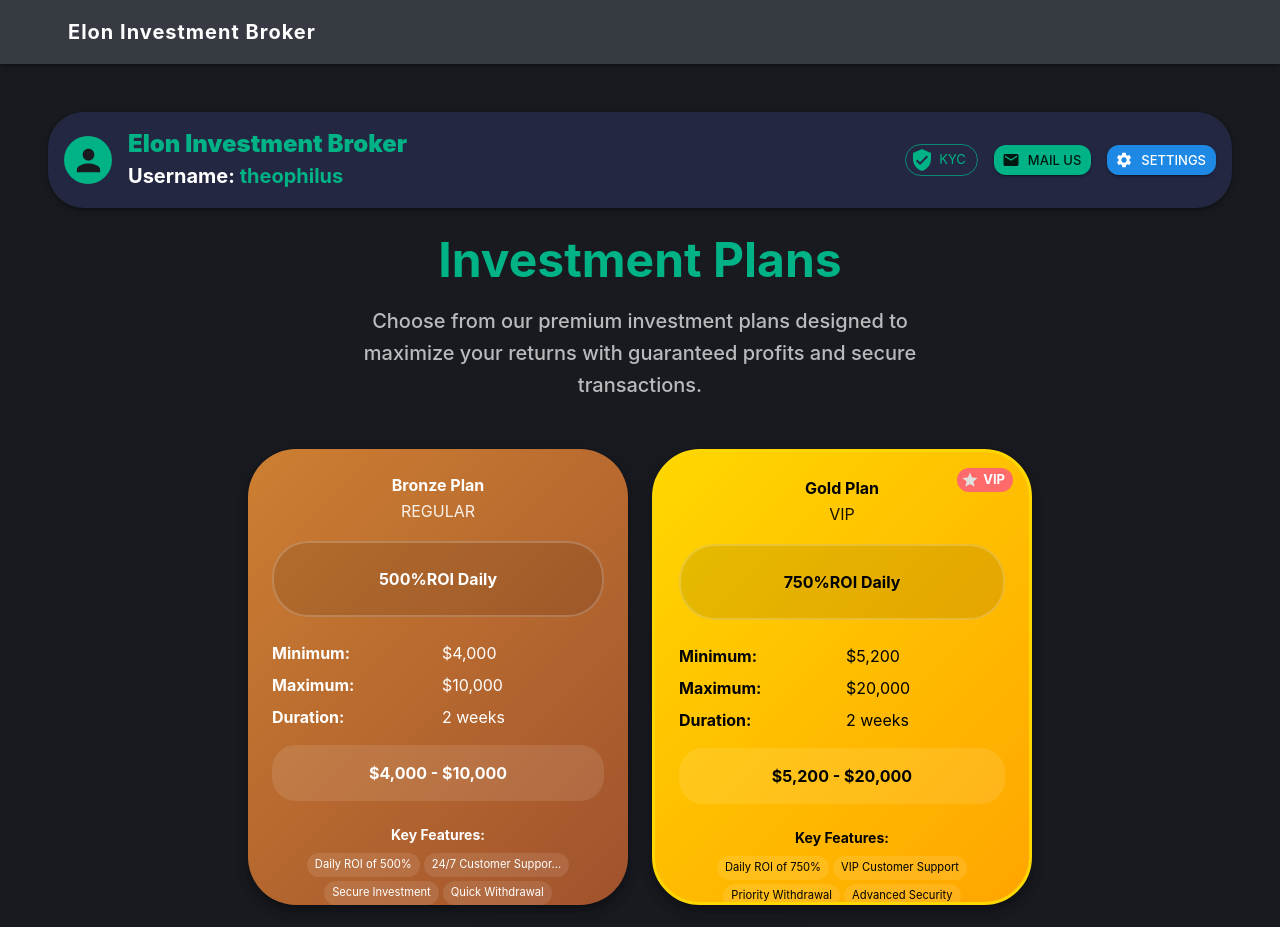
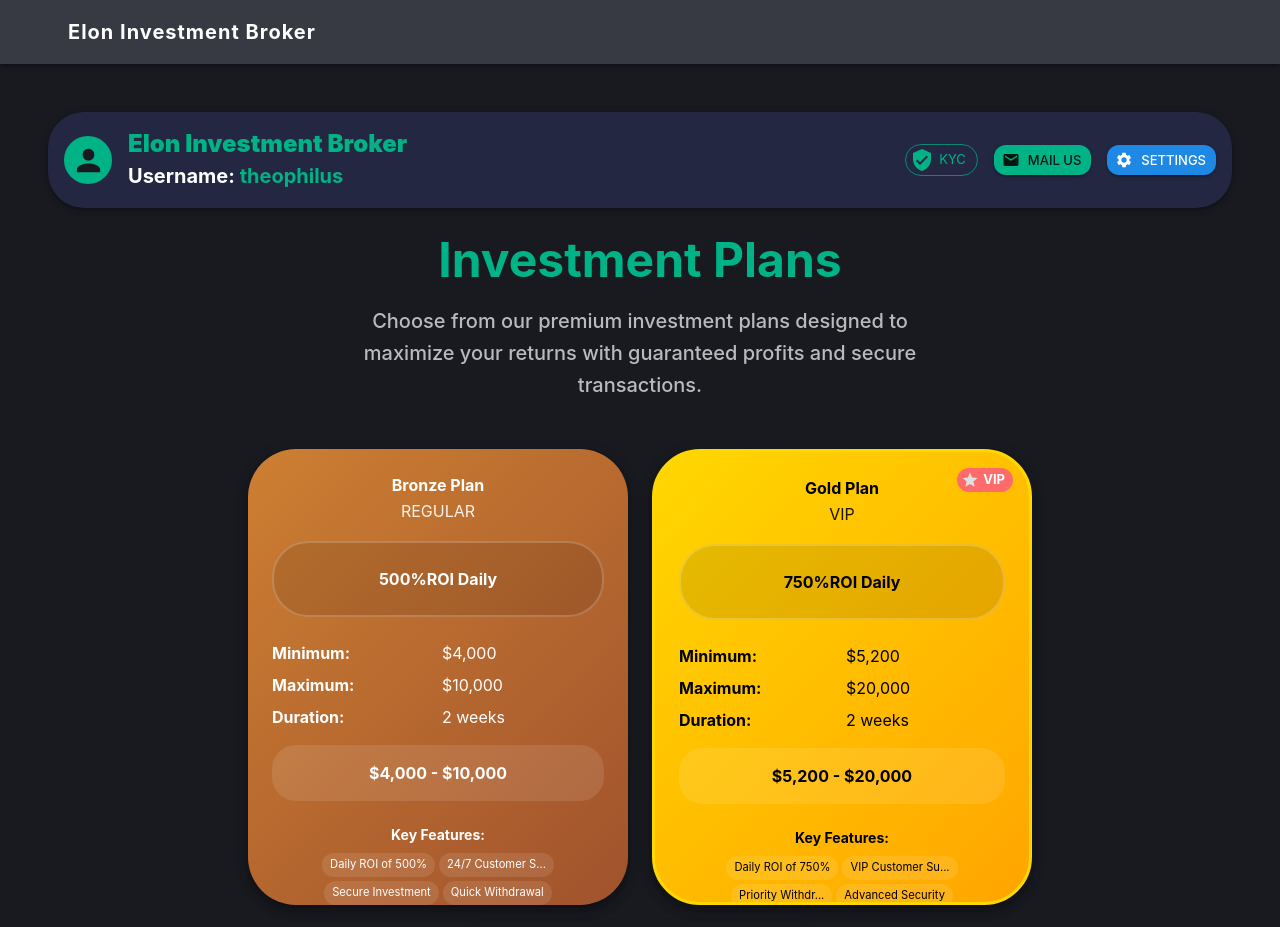
Before and after one commit to Diateck/crypto-forex-frontend-, a React (Vite) app: page /dashboard/buy-plan in a window 1280 px wide. Shown: the top 927 px of the page. Built offline with nearby package versions, Linux system fonts and the light colour scheme; sample sign-in values are in the browser's storage; some icons are missing.

Commit message:
Update BuyPlan.jsx

```diff
--- a/src/pages/BuyPlan.jsx
+++ b/src/pages/BuyPlan.jsx
@@ -227,7 +227,14 @@ export default function BuyPlan() {
                   />
                 )}
 
-                <CardContent sx={{ p: { xs: 2, sm: 3 }, textAlign: 'center', height: '100%', display: 'flex', flexDirection: 'column', justifyContent: 'space-between' }}>
+                <CardContent sx={{
+                  p: { xs: 2, sm: 3 },
+                  textAlign: 'center',
+                  height: '100%',
+                  display: 'flex',
+                  flexDirection: 'column',
+                  justifyContent: 'space-between'
+                }}>
                   {/* Plan Header */}
                   <Box>
                     <Typography variant={{ xs: 'h5', sm: 'h4' }} fontWeight="bold" gutterBottom>
@@ -286,7 +293,7 @@ export default function BuyPlan() {
                   </Box>
 
                   {/* Features List - Condensed for square format */}
-                  <Box sx={{ mb: 2 }}>
+                  <Box sx={{ mb: 3, flexGrow: 1 }}>
                     <Typography variant="body2" fontWeight="bold" sx={{ mb: 1 }}>
                       Key Features:
                     </Typography>
@@ -294,7 +301,7 @@ export default function BuyPlan() {
                       {plan.features.slice(0, 4).map((feature, index) => (
                         <Chip
                           key={index}
-                          label={feature.length > 20 ? feature.substring(0, 20) + '...' : feature}
+                          label={feature.length > 18 ? feature.substring(0, 15) + '...' : feature}
                           size="small"
                           sx={{
                             bgcolor: 'rgba(255,255,255,0.1)',
@@ -307,7 +314,8 @@ export default function BuyPlan() {
                     </Box>
                   </Box>
 
-                  {/* Invest Button */}
+                  {/* Invest Button - Always at bottom */}
+                  <Box sx={{ mt: 'auto' }}>
                     <Button
                       variant="contained"
                       fullWidth
@@ -322,11 +330,16 @@ export default function BuyPlan() {
                         '&:hover': {
                           bgcolor: plan.name === 'Gold Plan' ? '#333' : '#f0f0f0'
                         },
-                      mt: 'auto'
+                        boxShadow: 3,
+                        '&:hover': {
+                          boxShadow: 6,
+                          bgcolor: plan.name === 'Gold Plan' ? '#333' : '#f0f0f0'
+                        }
                       }}
                     >
                       Invest Now
                     </Button>
+                  </Box>
                 </CardContent>
               </Card>
             </Grid>
```
Lines whose indentation alone changed are shown as unchanged.
